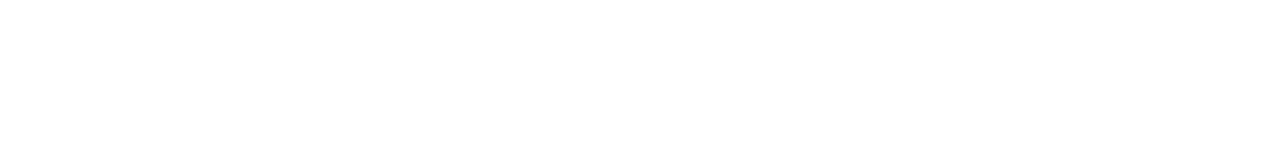
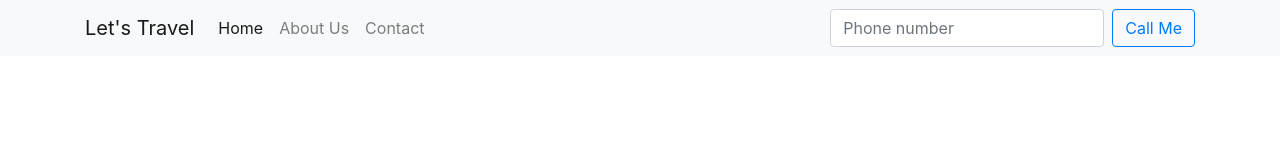
Before and after one commit to SurajSingh01/TravelWebpage, a plain HTML site: page index.html in a window 1280 px wide. Drawn offline with nearby package versions, Linux system fonts and the light colour scheme.

Commit message:
Added html code for navigation bar

```diff
--- a/index.html
+++ b/index.html
@@ -7,6 +7,36 @@
 	<title>Let's Travel</title>
 </head>
 <body>
+	<header>
+		<nav class="navbar navbar-expand-lg navbar-light bg-light">
+  			<div class="container">
+  				<button class="navbar-toggler" type="button" data-toggle="collapse" data-target="#navbarTogglerDemo03" aria-controls="navbarTogglerDemo03" aria-expanded="false" aria-label="Toggle navigation">
+    <span class="navbar-toggler-icon"></span>
+  </button>
+  <a class="navbar-brand" href="#">Let's Travel</a>
+
+  <div class="collapse navbar-collapse" id="navbarTogglerDemo03">
+    <ul class="navbar-nav mr-auto mt-2 mt-lg-0">
+      <li class="nav-item active">
+        <a class="nav-link" href="#">Home <span class="sr-only">(current)</span></a>
+      </li>
+      <li class="nav-item">
+        <a class="nav-link" href="#">About Us</a>
+      </li>
+      <li class="nav-item">
+        <a class="nav-link" href="#" tabindex="-1" aria-disabled="true">Contact</a>
+      </li>
+    </ul>
+    <form class="form-inline my-2 my-lg-0">
+      <input class="form-control mr-sm-2" type="search" placeholder="Phone number" aria-label="Search">
+      <button class="btn btn-outline-primary my-2 my-sm-0" type="submit">Call Me</button>
+    </form>
+  </div>
+  			</div>
+</nav>
+	</header>
+	<main></main>
+	<footer></footer>
 
 	<!-- JS, Popper.js, and jQuery -->
 	<script src="https://code.jquery.com/jquery-3.5.1.slim.min.js" integrity="sha384-DfXdz2htPH0lsSSs5nCTpuj/zy4C+OGpamoFVy38MVBnE+IbbVYUew+OrCXaRkfj" crossorigin="anonymous"></script>
```
